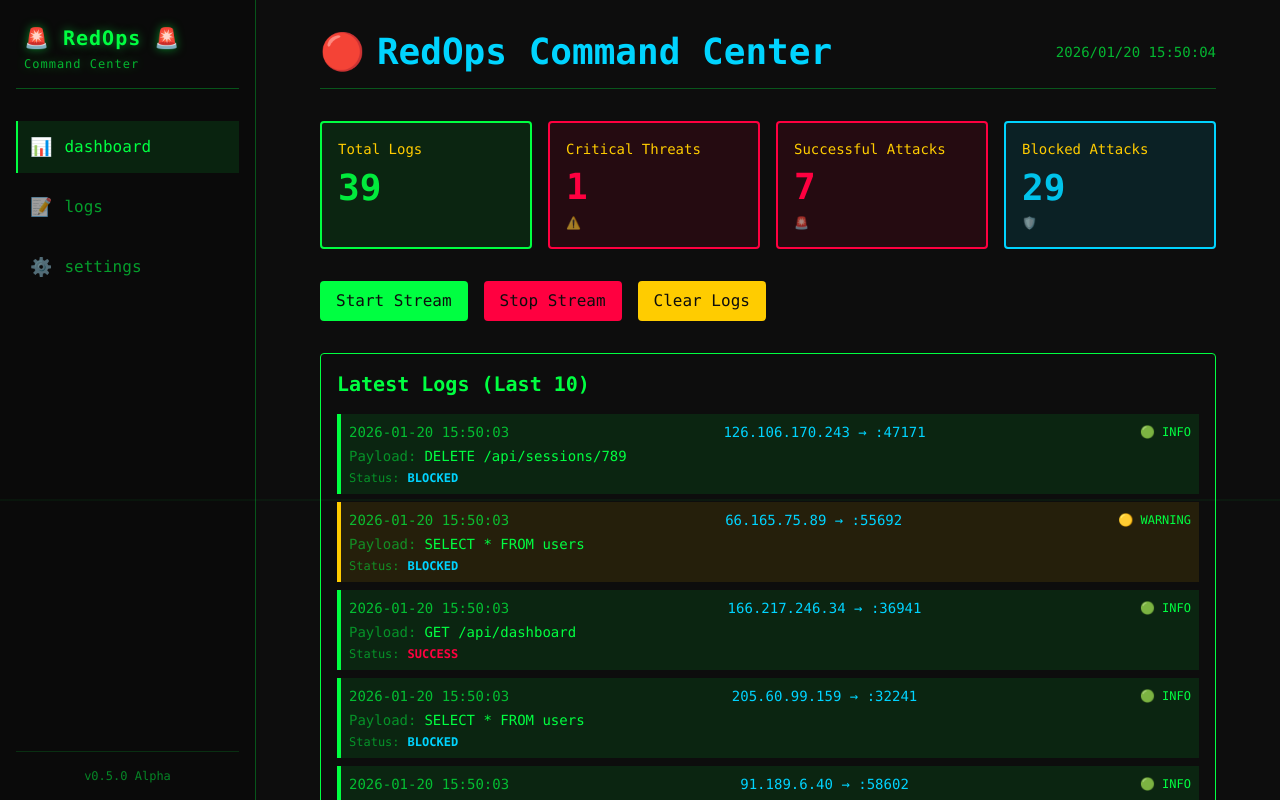
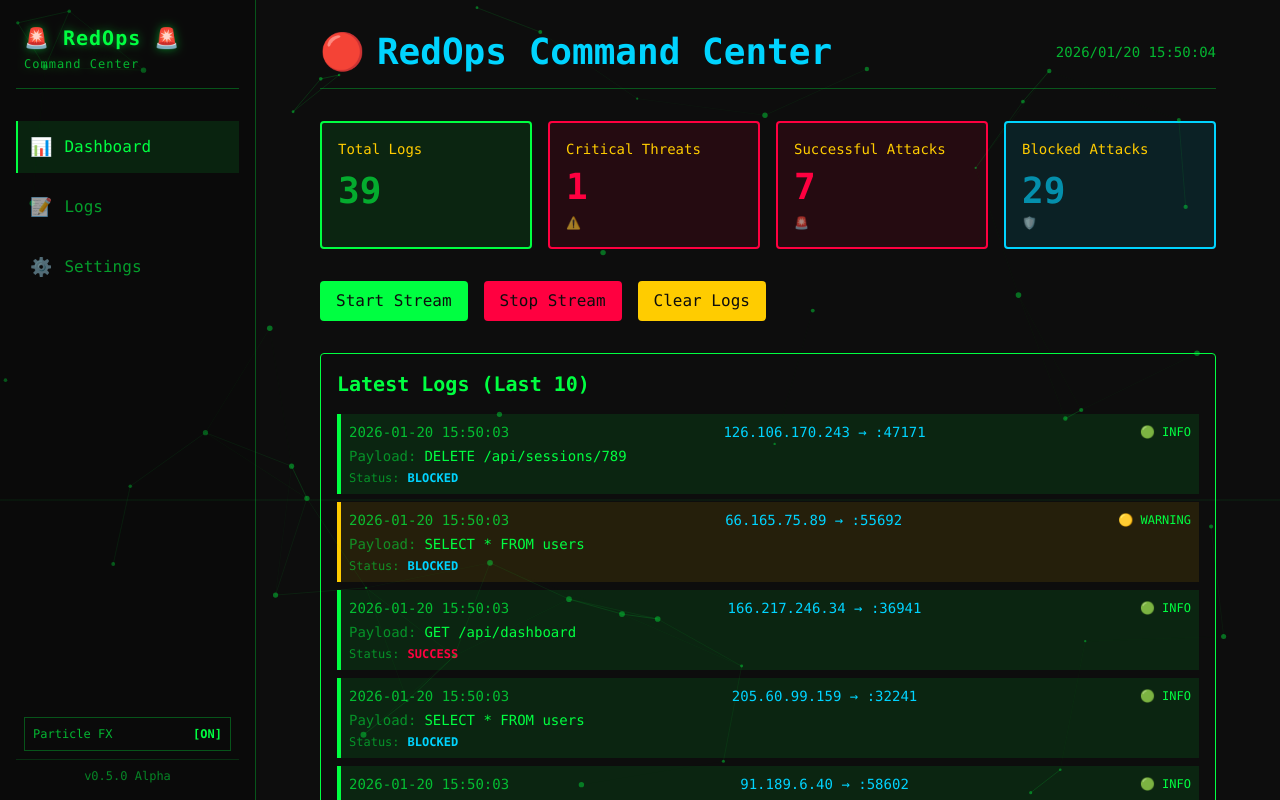
Before and after one commit to CalvinChiu1009/redops-terminal-ui, a Vue app: page / in a window 1280 px wide. Built offline with nearby package versions, Linux system fonts and the light colour scheme.

Commit message:
feat: 🎸 Add ParticleBackground for visual effect

```diff
--- a/src/components/layout/AppLayout.vue
+++ b/src/components/layout/AppLayout.vue
@@ -1,11 +1,20 @@
 <script setup lang="ts">
 import Sidebar from "./Sidebar.vue";
+import ParticleBackground from "./ParticleBackground.vue";
+import { useUISettings } from "@/composables/useUISettings";
+
+const { showParticles } = useUISettings();
 </script>
 
 <template>
   <div
-    class="h-screen bg-terminal-bg text-terminal-green scanline-effect flex overflow-hidden"
+    class="h-screen bg-terminal-bg text-terminal-green scanline-effect flex overflow-hidden relative"
   >
+    <!-- 粒子背景 -->
+    <Transition name="fade">
+      <ParticleBackground v-if="showParticles" />
+    </Transition>
+
     <!-- 左側 -->
     <Sidebar />
 
--- /dev/null
+++ b/src/components/layout/ParticleBackground.vue
@@ -0,0 +1,132 @@
+<!-- src/components/layout/ParticleBackground.vue -->
+<script setup lang="ts">
+import { onMounted, onUnmounted, ref } from "vue";
+
+const canvasRef = ref<HTMLCanvasElement | null>(null);
+let animationId: number;
+
+// 粒子設定
+const particleCount = 50; // 粒子數量
+const particles: Particle[] = [];
+const connectionDistance = 150; // 連線距離 (可選)
+
+class Particle {
+  x: number;
+  y: number;
+  vx: number;
+  vy: number;
+  size: number;
+  canvas: HTMLCanvasElement;
+
+  constructor(canvas: HTMLCanvasElement) {
+    this.canvas = canvas;
+    this.x = Math.random() * canvas.width;
+    this.y = Math.random() * canvas.height;
+    // 隨機速度 -0.5 ~ 0.5
+    this.vx = (Math.random() - 0.5) * 1;
+    this.vy = (Math.random() - 0.5) * 1;
+    // 隨機大小 1 ~ 3
+    this.size = Math.random() * 2 + 1;
+  }
+
+  update() {
+    this.x += this.vx;
+    this.y += this.vy;
+
+    // 邊界檢查：碰到邊緣反彈
+    if (this.x < 0 || this.x > this.canvas.width) this.vx *= -1;
+    if (this.y < 0 || this.y > this.canvas.height) this.vy *= -1;
+  }
+
+  draw(ctx: CanvasRenderingContext2D) {
+    ctx.beginPath();
+    ctx.arc(this.x, this.y, this.size, 0, Math.PI * 2);
+    ctx.fillStyle = "rgba(0, 255, 65, 0.4)"; // Terminal Green 半透明
+    ctx.fill();
+  }
+}
+
+const initParticles = (canvas: HTMLCanvasElement) => {
+  particles.length = 0; // 清空
+  for (let i = 0; i < particleCount; i++) {
+    particles.push(new Particle(canvas));
+  }
+};
+
+const animate = () => {
+  const canvas = canvasRef.value;
+  if (!canvas) return;
+  const ctx = canvas.getContext("2d");
+  if (!ctx) return;
+
+  // 清除畫布
+  ctx.clearRect(0, 0, canvas.width, canvas.height);
+
+  // 更新並繪製每個粒子
+  particles.forEach((p) => {
+    p.update();
+    p.draw(ctx);
+  });
+
+  // (進階) 繪製連線：如果兩個粒子夠近，就畫一條線
+  // 為了效能，雙重迴圈要注意數量
+  for (let i = 0; i < particles.length; i++) {
+    for (let j = i + 1; j < particles.length; j++) {
+      const dx = particles[i].x - particles[j].x;
+      const dy = particles[i].y - particles[j].y;
+      const distance = Math.sqrt(dx * dx + dy * dy);
+
+      if (distance < connectionDistance) {
+        ctx.beginPath();
+        ctx.strokeStyle = `rgba(0, 255, 65, ${0.2 * (1 - distance / connectionDistance)})`;
+        ctx.lineWidth = 1;
+        ctx.moveTo(particles[i].x, particles[i].y);
+        ctx.lineTo(particles[j].x, particles[j].y);
+        ctx.stroke();
+      }
+    }
+  }
+
+  animationId = requestAnimationFrame(animate);
+};
+
+// 處理視窗大小改變
+const handleResize = () => {
+  if (canvasRef.value) {
+    canvasRef.value.width = window.innerWidth;
+    canvasRef.value.height = window.innerHeight;
+    initParticles(canvasRef.value); // 重置粒子位置
+  }
+};
+
+onMounted(() => {
+  if (canvasRef.value) {
+    canvasRef.value.width = window.innerWidth;
+    canvasRef.value.height = window.innerHeight;
+    initParticles(canvasRef.value);
+    animate();
+    window.addEventListener("resize", handleResize);
+  }
+});
+
+onUnmounted(() => {
+  cancelAnimationFrame(animationId);
+  window.removeEventListener("resize", handleResize);
+});
+</script>
+
+<template>
+  <canvas ref="canvasRef" class="particle-background"></canvas>
+</template>
+
+<style scoped>
+.particle-background {
+  position: fixed;
+  top: 0;
+  left: 0;
+  width: 100%;
+  height: 100%;
+  z-index: 0; /*放在最底層*/
+  pointer-events: none; /* 讓滑鼠事件穿透 */
+}
+</style>
--- a/src/components/layout/Sidebar.vue
+++ b/src/components/layout/Sidebar.vue
@@ -2,10 +2,13 @@
 <script setup lang="ts">
 import { computed } from "vue";
 import { useRoute } from "vue-router";
+import { useUISettings } from "@/composables/useUISettings";
 
 const route = useRoute();
+const { showParticles, toggleParticles } = useUISettings();
 
 const navItems = [
+  // ... existing navItems definition ...
   {
     name: "dashboard",
     path: "/",
@@ -29,7 +32,7 @@ const navItems = [
 
 <template>
   <aside
-    class="hidden md:flex flex-col w-64 border-r border-terminal-green/30 bg-black/20 p-4 h-full overflow-y-auto"
+    class="hidden md:flex flex-col w-64 border-r border-terminal-green/30 bg-black/20 p-4 h-full overflow-y-auto z-20"
   >
     <!-- Logo 區域 -->
     <div class="mb-8 p-2 border-b border-terminal-green/30 pb-4">
@@ -41,7 +44,7 @@ const navItems = [
       </h1>
     </div>
 
-    <!-- 導航選單 (先放假資料) -->
+    <!-- 導航選單 -->
     <nav class="space-y-2 flex-1">
       <RouterLink
         v-for="item in navItems"
@@ -49,7 +52,6 @@ const navItems = [
         :to="item.path"
         class="block p-3 border-l-2 transition-all cursor-pointer group"
         :class="[
-          // 使用 route.path === item.path 判斷是否啟用 (或使用 RouterLink 的 active-class)
           route.path === item.path
             ? 'bg-terminal-green/10 text-terminal-green border-terminal-green'
             : 'text-terminal-green/60 border-transparent hover:text-terminal-green hover:bg-terminal-green/10 hover:border-terminal-green/50',
@@ -59,14 +61,31 @@ const navItems = [
           <span class="text-lg group-hover:scale-110 transition-transform">{{
             item.icon
           }}</span>
-          <span class="font-medium">{{ item.name }}</span>
+          <span class="font-medium">{{ item.label }}</span>
         </div>
       </RouterLink>
     </nav>
 
+    <!-- 設定區塊 (粒子特效開關) -->
+    <div class="mt-4 px-2 pb-2">
+      <button
+        @click="toggleParticles"
+        class="flex items-center justify-between w-full p-2 text-xs border border-terminal-green/30 text-terminal-green/70 hover:bg-terminal-green/10 transition-colors"
+      >
+        <span>Particle FX</span>
+        <span
+          :class="
+            showParticles ? 'text-terminal-green font-bold' : 'text-gray-500'
+          "
+        >
+          {{ showParticles ? "[ON]" : "[OFF]" }}
+        </span>
+      </button>
+    </div>
+
     <!-- 底部版本號 -->
     <div
-      class="mt-auto pt-4 border-t border-terminal-green/30 text-xs text-center opacity-50"
+      class="pt-2 border-t border-terminal-green/30 text-xs text-center opacity-50"
     >
       v0.5.0 Alpha
     </div>
--- /dev/null
+++ b/src/composables/useUISettings.ts
@@ -0,0 +1,14 @@
+import { ref } from "vue";
+
+const showParticles = ref(true);
+
+export function useUISettings() {
+  const toggleParticles = () => {
+    showParticles.value = !showParticles.value;
+  };
+
+  return {
+    showParticles,
+    toggleParticles,
+  };
+}
--- a/src/style.css
+++ b/src/style.css
@@ -166,3 +166,14 @@ button:active {
   background-color: var(--color-terminal-green);
   color: var(--color-terminal-bg);
 }
+
+/* Vue Transitions */
+.fade-enter-active,
+.fade-leave-active {
+  transition: opacity 0.5s ease;
+}
+
+.fade-enter-from,
+.fade-leave-to {
+  opacity: 0;
+}
```
